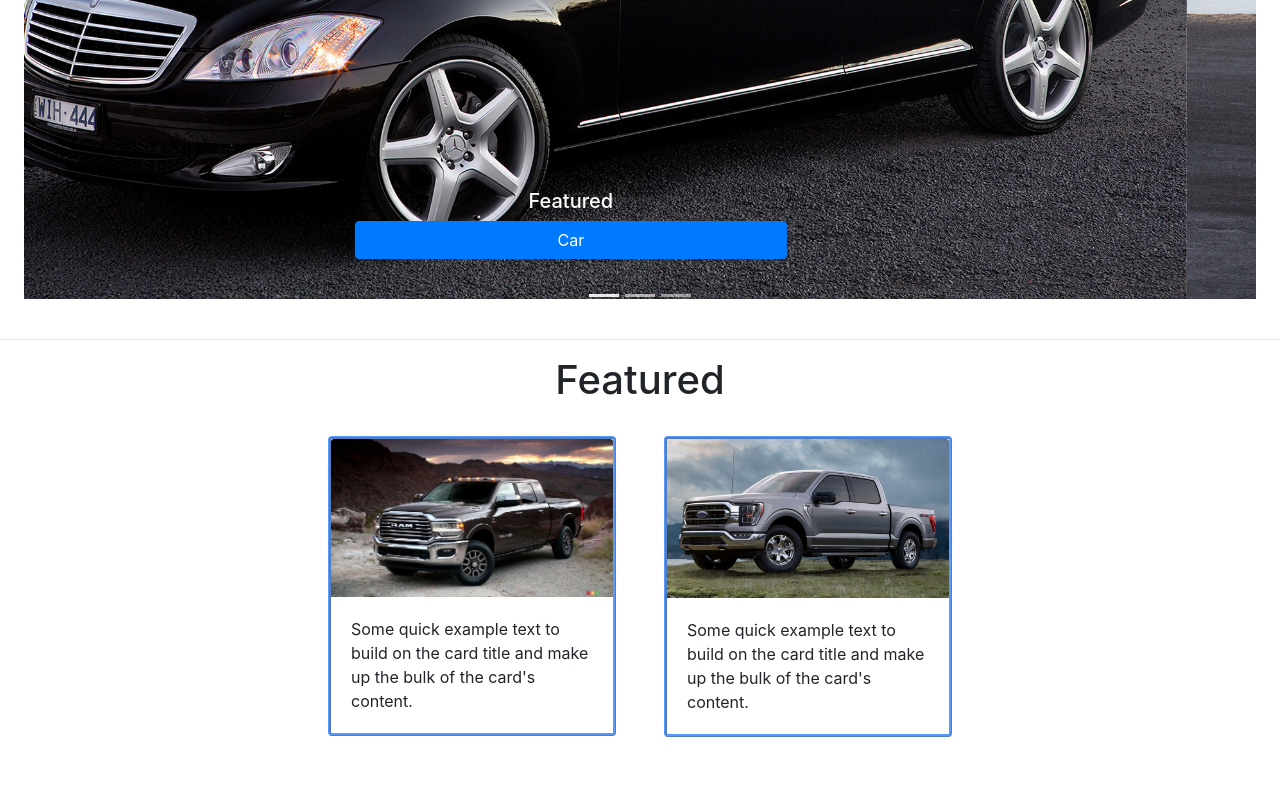
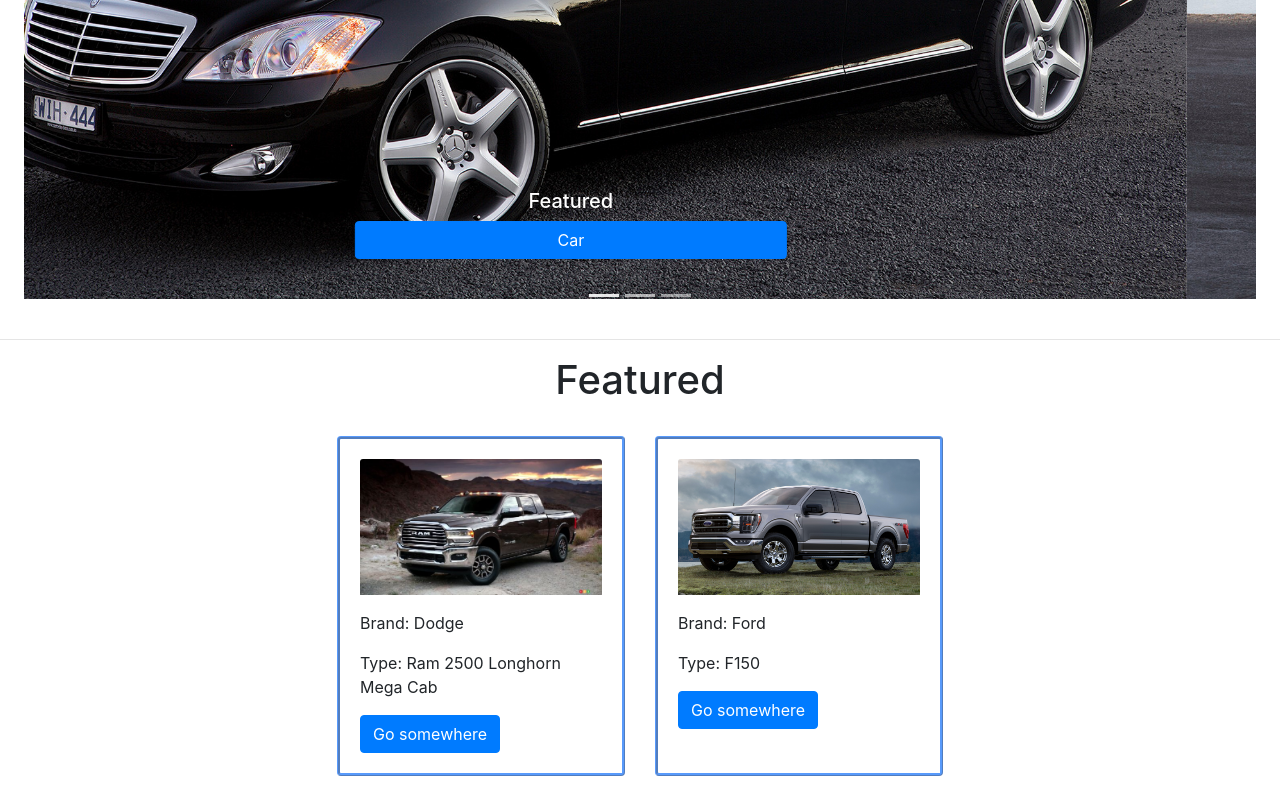
Before and after one commit to Sedina02/car-webshop, an Angular app: page / in a window 1280 px wide. Shown: the part 494-1294 px from the top of the page. Before the commit the page ends 1255 px from the top, so only its background shows below. Built offline with nearby package versions, Linux system fonts and the light colour scheme.

Commit message:
home page cards

```diff
--- a/src/app/page/home/home.component.html
+++ b/src/app/page/home/home.component.html
@@ -3,7 +3,8 @@
     <img src="assets\img\asad.png" alt="panda" height="50" class="pr-2">
     Panda Cars
   </a>
-    <button class="navbar-toggler" type="button" data-toggle="collapse" data-target="#navbarNavAltMarkup" aria-controls="navbarNavAltMarkup" aria-expanded="false" aria-label="Toggle navigation">
+  <button class="navbar-toggler" type="button" data-toggle="collapse" data-target="#navbarNavAltMarkup"
+    aria-controls="navbarNavAltMarkup" aria-expanded="false" aria-label="Toggle navigation">
     <span class="navbar-toggler-icon"></span>
   </button>
   <div class="collapse navbar-collapse" id="navbarNavAltMarkup">
@@ -24,21 +25,24 @@
   </ol>
   <div class="carousel-inner">
     <div class="carousel-item active">
-      <img src="assets\img\carpixel.net-2006-mercedes-benz-s-class-au-55088-hd.jpg" class="d-block w-100" alt="cuki panda">
+      <img src="assets\img\carpixel.net-2006-mercedes-benz-s-class-au-55088-hd.jpg" class="d-block w-100"
+        alt="cuki panda">
       <div class="carousel-caption d-none d-md-block">
         <h5>Featured</h5>
         <a class="btn btn-primary w-50" routerLink="/Cars" role="button">Car</a>
       </div>
     </div>
     <div class="carousel-item">
-      <img src="assets\img\carpixel.net-2015-porsche-cayenne-turbo-s-15993-hd.jpg" class="d-block w-100" alt="cuki panda">
+      <img src="assets\img\carpixel.net-2015-porsche-cayenne-turbo-s-15993-hd.jpg" class="d-block w-100"
+        alt="cuki panda">
       <div class="carousel-caption d-none d-md-block">
         <h5>Featured</h5>
         <a class="btn btn-primary w-50" routerLink="/Cars" role="button">Car</a>
       </div>
     </div>
     <div class="carousel-item">
-      <img src="assets\img\carpixel.net-2021-alfa-romeo-giulia-gtam-98221-hd.jpg" class="d-block w-100" alt="cuki panda">
+      <img src="assets\img\carpixel.net-2021-alfa-romeo-giulia-gtam-98221-hd.jpg" class="d-block w-100"
+        alt="cuki panda">
       <div class="carousel-caption d-none d-md-block">
         <h5>Featured</h5>
         <a class="btn btn-primary w-50" routerLink="/Cars" role="button">Car</a>
@@ -55,24 +59,36 @@
   </a>
 </div>
 
-<hr/>
+<hr />
 <h1 class="text-center">Featured</h1>
 
-<div class="d-flex justify-content-center p-4">
-  <div class="pr-5">
+<div class="d-flex justify-content-center">
+  <div class="row ">
+    <div class="col-sm-6 d-flex justify-content-center py-4">
       <div class="card card-border" style="width: 18rem;">
+        <div class="card-body">
           <img src="assets\img\2019_ram_hd_laramie_longhorn_1.jpg" class="card-img-top" alt="mercedes">
-      <div class="card-body">
-        <p class="card-text">Some quick example text to build on the card title and make up the bulk of the card's content.</p>
+          <p class="card-text pt-3">
+            Brand: Dodge </p>
+          <p class="card-text">
+            Type: Ram 2500 Longhorn Mega Cab</p>
+          <a href="#" class="btn btn-primary">Go somewhere</a>
         </div>
       </div>
     </div>
-  <div>
+    <div class="col-sm-6 d-flex justify-content-center py-4">
       <div class="card card-border" style="width: 18rem;">
+        <div class="card-body">
           <img src="assets\img\carpixel.net-2021-ford-f-150-xlt-supercrew-99725-hd.jpg" class="card-img-top" alt="mercedes">
-      <div class="card-body">
-        <p class="card-text">Some quick example text to build on the card title and make up the bulk of the card's content.</p>
+          <p class="card-text pt-3">
+            Brand: Ford
+          </p>
+          <p class="card-text">
+            Type: F150
+          </p>
+          <a href="#" class="btn btn-primary">Go somewhere</a>
         </div>
       </div>
     </div>
   </div>
+</div>
```
Lines whose indentation alone changed are shown as unchanged.
